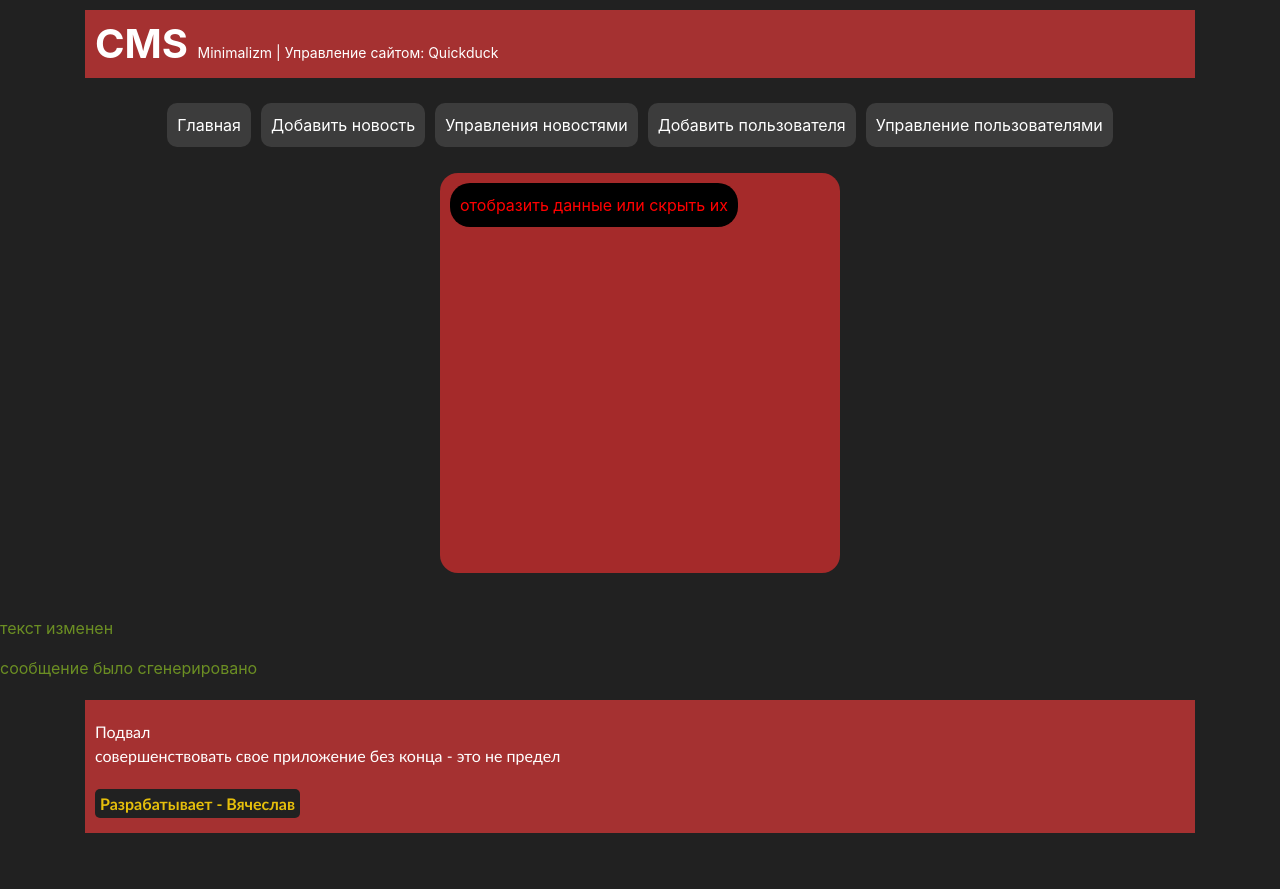
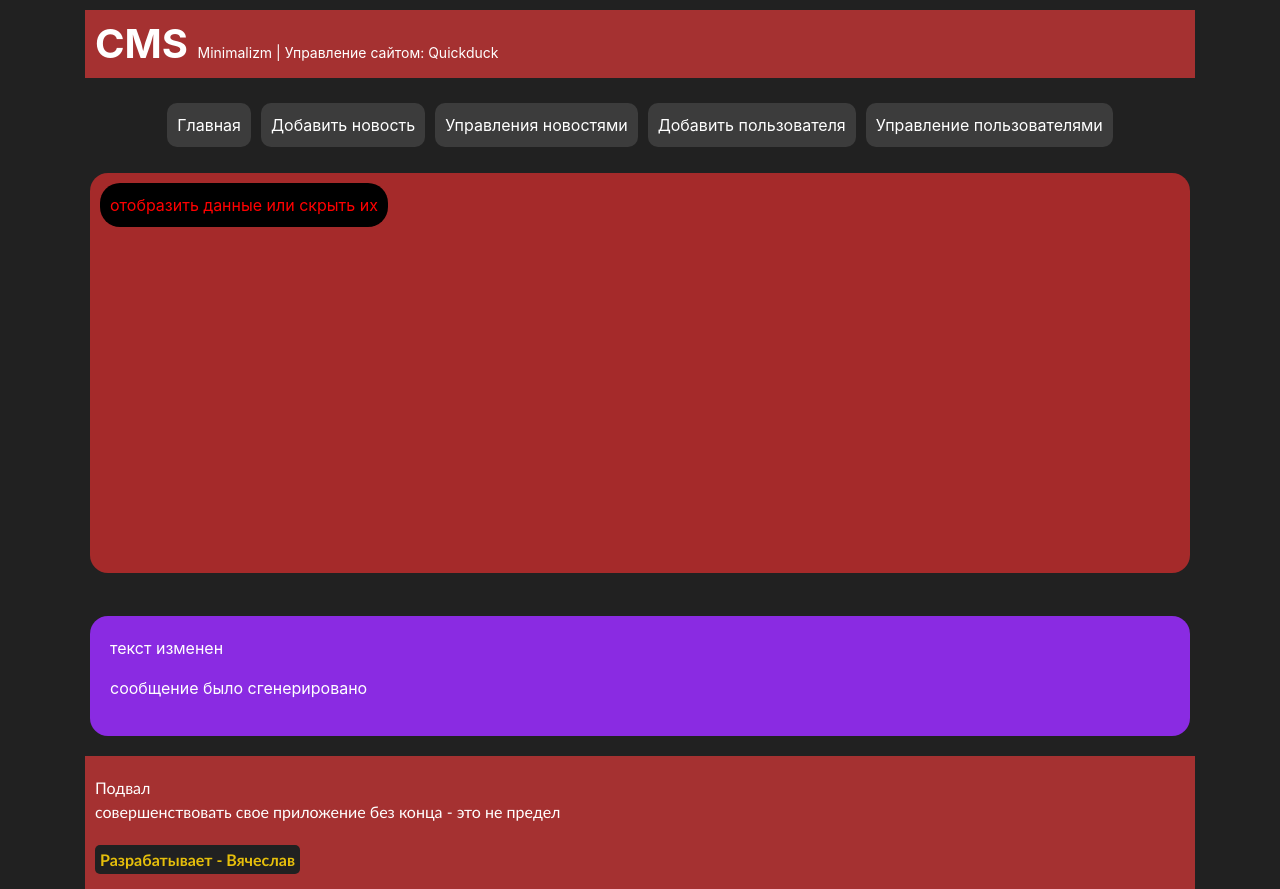
Before and after one commit to Viacheslav1998/cms-quickduck, a Vue app: page /test in a window 1280 px wide. Before the commit the page ends 833 px from the top, so only its background shows below. Built offline with nearby package versions, Linux system fonts and the light colour scheme; what vue-sweetalert2 would draw is missing.

Commit message:
feat: test attention

```diff
--- a/src/testPages/testAttention.vue
+++ b/src/testPages/testAttention.vue
@@ -3,14 +3,14 @@ export default {
   data() {
     return {
       show: true,
-      showScd: false,
+      showScd: '',
       attention: 'это сообщение будет выведено',
       message: ''
     }
   },
   methods: {
     test() {
-      console.log('123')
+      console.log('test123testmessage')
     },
     base() {
       setTimeout(() => {
@@ -39,6 +39,7 @@ export default {
     this.showMessage()
     this.runAttention()
     this.showBlockAttention()
+    this.showScd = false
   }
 }
 </script>
@@ -68,9 +69,11 @@ export default {
 
 
 <br>
-<div class="spptxt" style="color: olivedrab;">
-  <p>{{ attention }}</p>
-  <p>{{ message }}</p>
+<div class="spaceTestMessage">
+  <div class="spptxt" style="color: white;">
+    <p>{{ attention }}</p>
+    <p>{{ message }}</p>
+  </div>
 </div>
 
 
@@ -104,11 +107,18 @@ export default {
   background-color: brown;
   padding: 10px;
   margin: 20px auto;
-  width: 400px;
+  max-width: 1100px;
   height: 400px;
   border-radius: 18px;
 }
 
+.spaceTestMessage {
+  max-width: 1100px;
+  margin: 0 auto;
+  padding: 20px;
+  border-radius: 18px;
+  background-color: blueviolet;
+}
 
 .slide-fade-enter-active {
   transition: all 1s ease-out;
```
